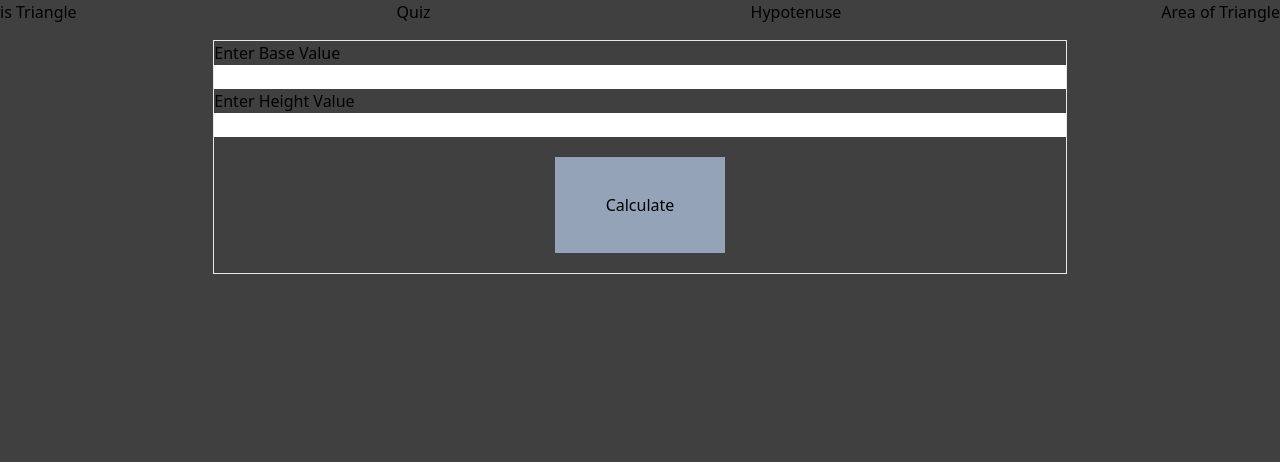
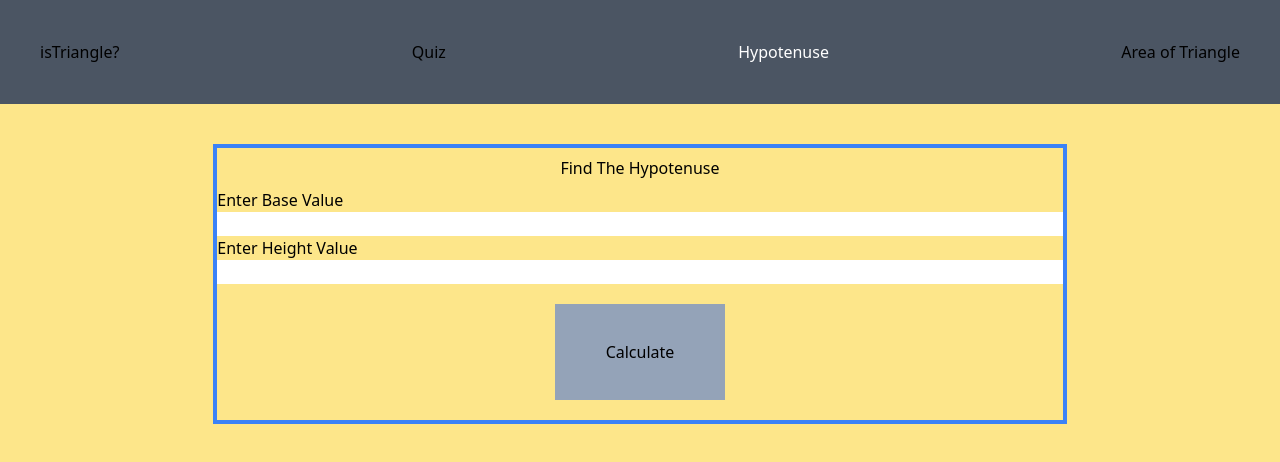
Before and after one commit to MahijithMenon/learnTriangles, a website: page hypotenuse.html in a window 1280 px wide. Drawn offline with Linux system fonts and the light colour scheme.

Commit message:
refractor:text and minor ui

```diff
--- a/hypotenuse.html
+++ b/hypotenuse.html
@@ -5,18 +5,19 @@
     <meta http-equiv="X-UA-Compatible" content="IE=edge">
     <meta name="viewport" content="width=device-width, initial-scale=1.0">
     <link href="/output.css" rel="stylesheet">
-    <title>Document</title>
+    <title>Hypotenuse</title>
 </head>
-<body class="bg-neutral-700">
-    <nav class="mb-4 ">
+<body class="bg-amber-200">
+    <nav class="mb-4 bg-gray-600 p-10">
         <ul class="flex flex-row justify-between">
-            <a href="/isTriangle.html"><li>is Triangle</li></a>
-           <a href="/quiz.html"><li>Quiz</li></a>
-           <a href="/hypotenuse.html"><li>Hypotenuse</li>
-            <a href="/index.html"><li>Area of Triangle</li></a>
+            <a class="hover:text-white" href="/isTriangle.html"><li>isTriangle?</li></a>
+           <a class="hover:text-white" href="/quiz.html"><li>Quiz</li></a>
+           <a class="hover:text-white text-white" href="/hypotenuse.html"><li>Hypotenuse</li>
+            <a class="hover:text-white" href="/index.html"><li>Area of Triangle</li></a>
         </ul>
     </nav>
-    <div class="flex flex-col border border-solid w-2/3 m-auto">
+    <div class="flex flex-col border-4 border-solid border-blue-500 w-2/3 m-auto mt-10">
+        <h1 class="text-center m-2">Find The Hypotenuse</h1>
         <label for="base">Enter Base Value</label>
         <input type="number" id="base">
         <label for="height">Enter Height Value</label>
```
Also changed, not shown: index.html (+14 -11 lines), output.css.
